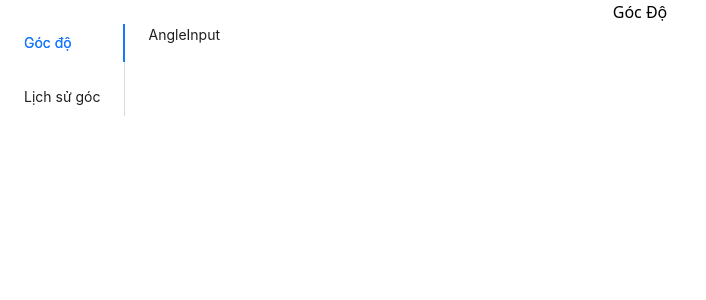
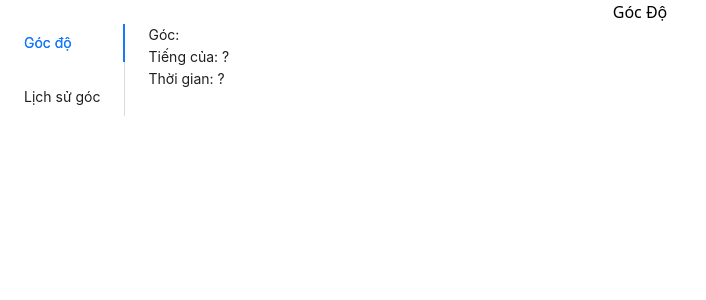
Before and after one commit to NewBewp/fe_rotating_table, a React (Vite) app: page /angle in a window 1280 px wide. Shown: the top 300 px of the page, without its empty margins (0-706 px from the left). Built offline with nearby package versions, Linux system fonts and the light colour scheme; no server answers.

Commit message:
hien so goc

```diff
--- a/package.json
+++ b/package.json
@@ -11,6 +11,7 @@
   },
   "dependencies": {
     "antd": "^5.12.8",
+    "axios": "^1.6.5",
     "react": "^18.2.0",
     "react-dom": "^18.2.0",
     "react-router-dom": "^6.21.1",
--- a/src/components/templates/angle/AngleInput.tsx
+++ b/src/components/templates/angle/AngleInput.tsx
@@ -1,5 +1,33 @@
+import axios from "axios";
+import { useEffect, useState } from "react";
+
 export const AngleInput = () => {
+  const [myData, setMyData] = useState([]);
+  const getAngle = async () => {
+    try {
+      const response = await axios.get('https://ap-southeast-1.aws.data.mongodb-api.com/app/application-0-rxqgf/endpoint/getlatestdata');
+      setMyData(response.data);
+      console.log("data", response.data[0].number);
+    } catch (error) {
+      console.error('Error fetching data:', error);
+    }
+  };
+
+  useEffect(() => {
+    getAngle();
+  }, [setMyData]);
+
   return (
-    <div>AngleInput</div>
+    <div>
+      <div>
+        Góc: {myData.map(item => item.number)}
+      </div>
+      <div>
+        Tiếng của: ?
+      </div>
+      <div>
+        Thời gian: ?
+      </div>
+    </div>
   )
 }
--- a/src/pages/Angle.tsx
+++ b/src/pages/Angle.tsx
@@ -3,7 +3,7 @@ import { AngleTemplate } from "components"
 export const Angle = () => {
   return (
     <div>
-      <div className=" text-center ">
+      <div className="text-center">
         Góc Độ
       </div>
       <AngleTemplate />
--- a/vite.config.ts
+++ b/vite.config.ts
@@ -6,7 +6,7 @@ import path from 'path'
 export default defineConfig({
   plugins: [react()],
   server: {
-    port: 3000
+    port: 3001
   },
   resolve: {
     alias: {
```
Also changed, not shown: 1 other file (tests, documents, lock files or other folders).
